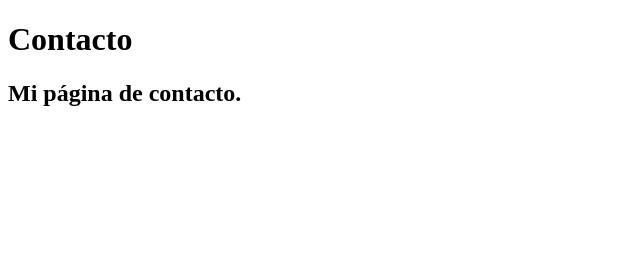
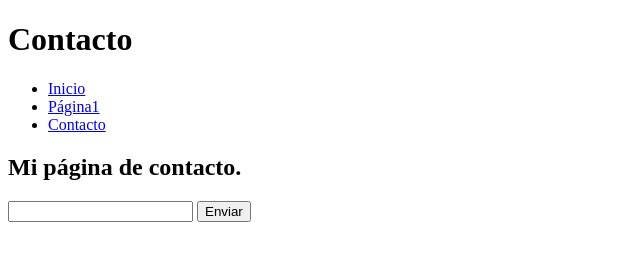
Before and after one commit to SergioKov/miproyectoweb, a plain HTML site: page contacto.html in a window 1280 px wide. Shown: the whole page, without its empty margins (0-640 px from the left). Drawn offline with Linux system fonts and the light colour scheme.

Commit message:
formulario añadido a contacto

```diff
--- a/contacto.html
+++ b/contacto.html
@@ -2,12 +2,22 @@
 <html lang="es">
 <head>
     <meta charset="utf8">
-    <title>Contacto</title>
+    <title>Contacto nuevo</title>
 </head>
 
 <body>
     <h1>Contacto</h1>
+    <ul>
+        <li><a href="index.html">Inicio</a></li>
+        <li><a href="pagina1.html">Página1 </a></li>
+        <li><a href="contacto.html">Contacto </a></li>
+    </ul>
+
     <h2>Mi página de contacto.</h2>
+    <form>
+        <input type="text" name="nombre">
+        <input type="submit" value="Enviar">
+    </form>
 </body>
 
 </html>
```
Also changed, not shown: index.html (+1 -0 lines), pagina1.html (+1 -0 lines).
